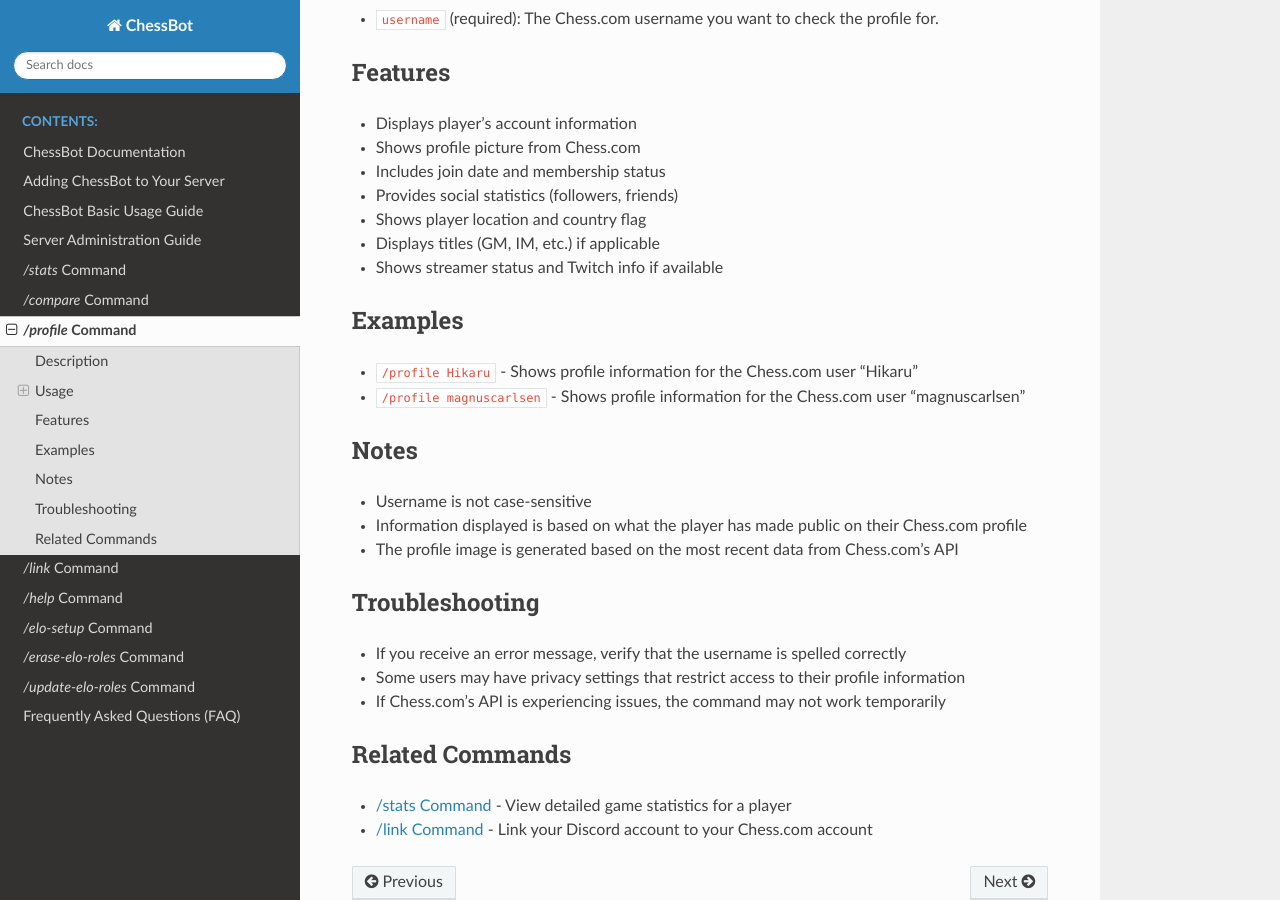
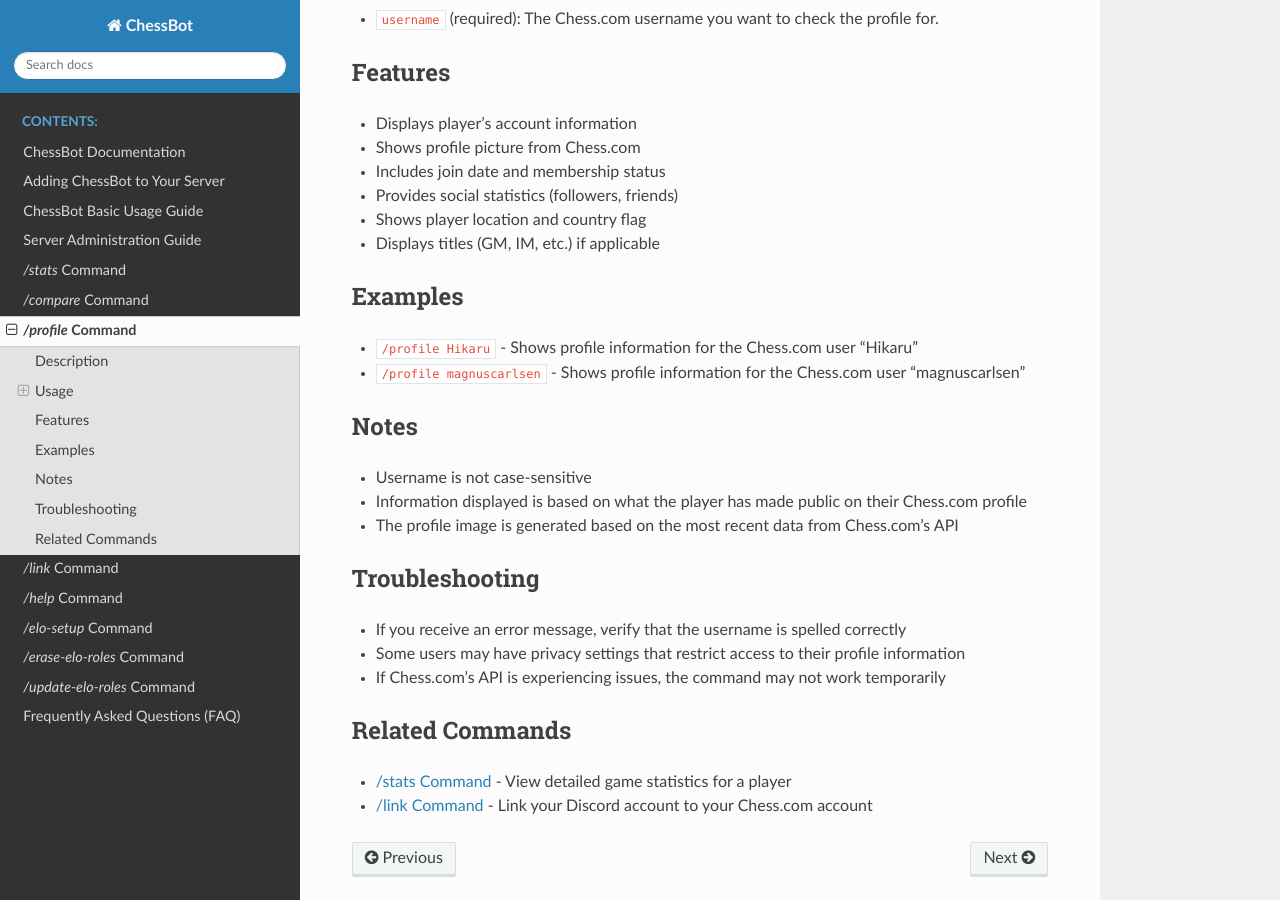
Before and after one commit to Thaotter/chessbot_docs, a Sphinx documentation site: the page built from docs/source/commands/profile.rst, in a window 1280 px wide and 900 px high, scrolled down 455 px. Built offline with Sphinx 7.4.7 and the Read the Docs theme 3.1.0, drawn with Linux system fonts in a browser that asks for light colours.

Commit message:
Update profile.rst

```diff
--- a/docs/source/commands/profile.rst
+++ b/docs/source/commands/profile.rst
@@ -23,7 +23,6 @@
 * Provides social statistics (followers, friends)
 * Shows player location and country flag
 * Displays titles (GM, IM, etc.) if applicable
-* Shows streamer status and Twitch info if available
 
 Examples
 --------
```
